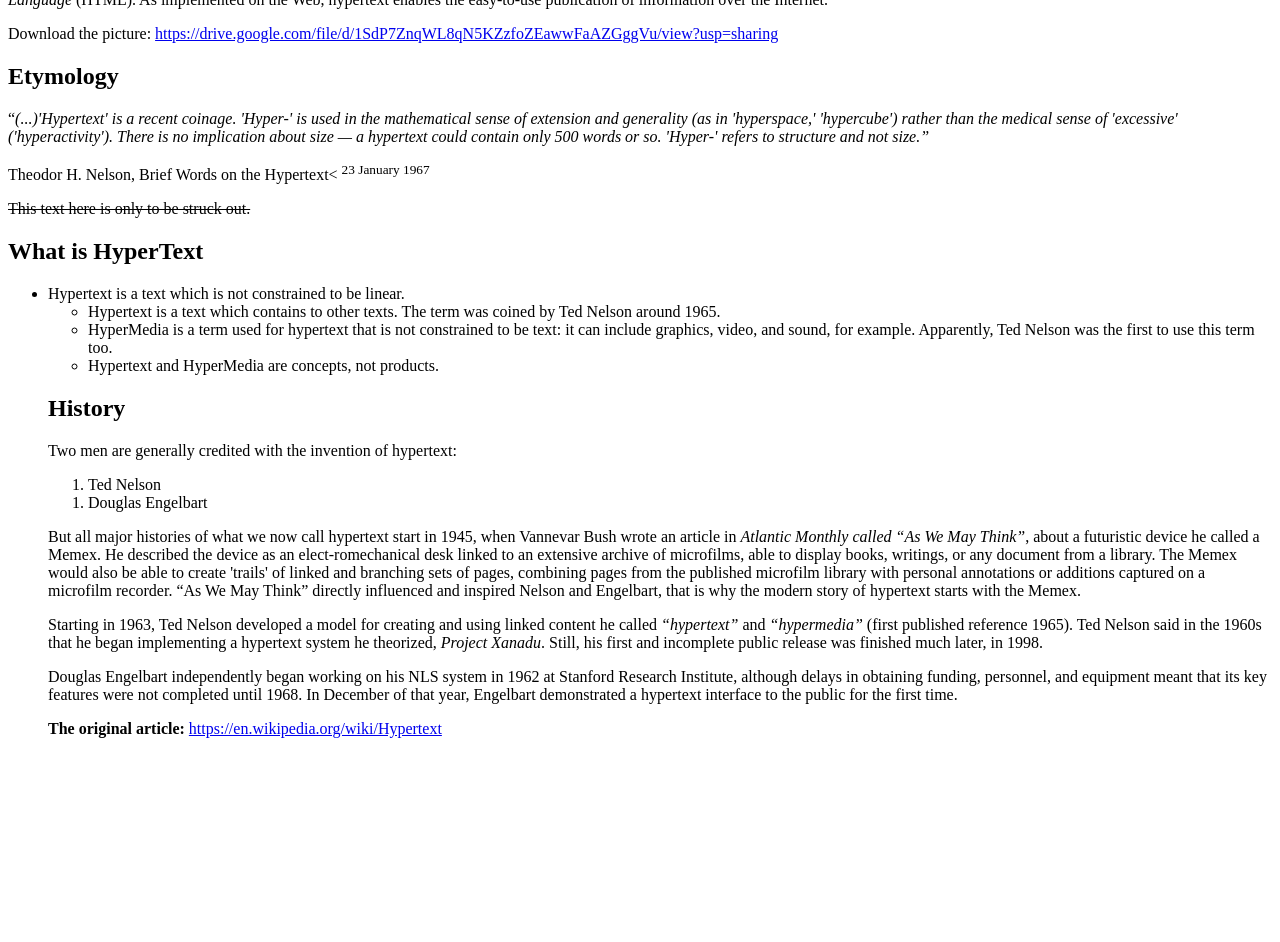
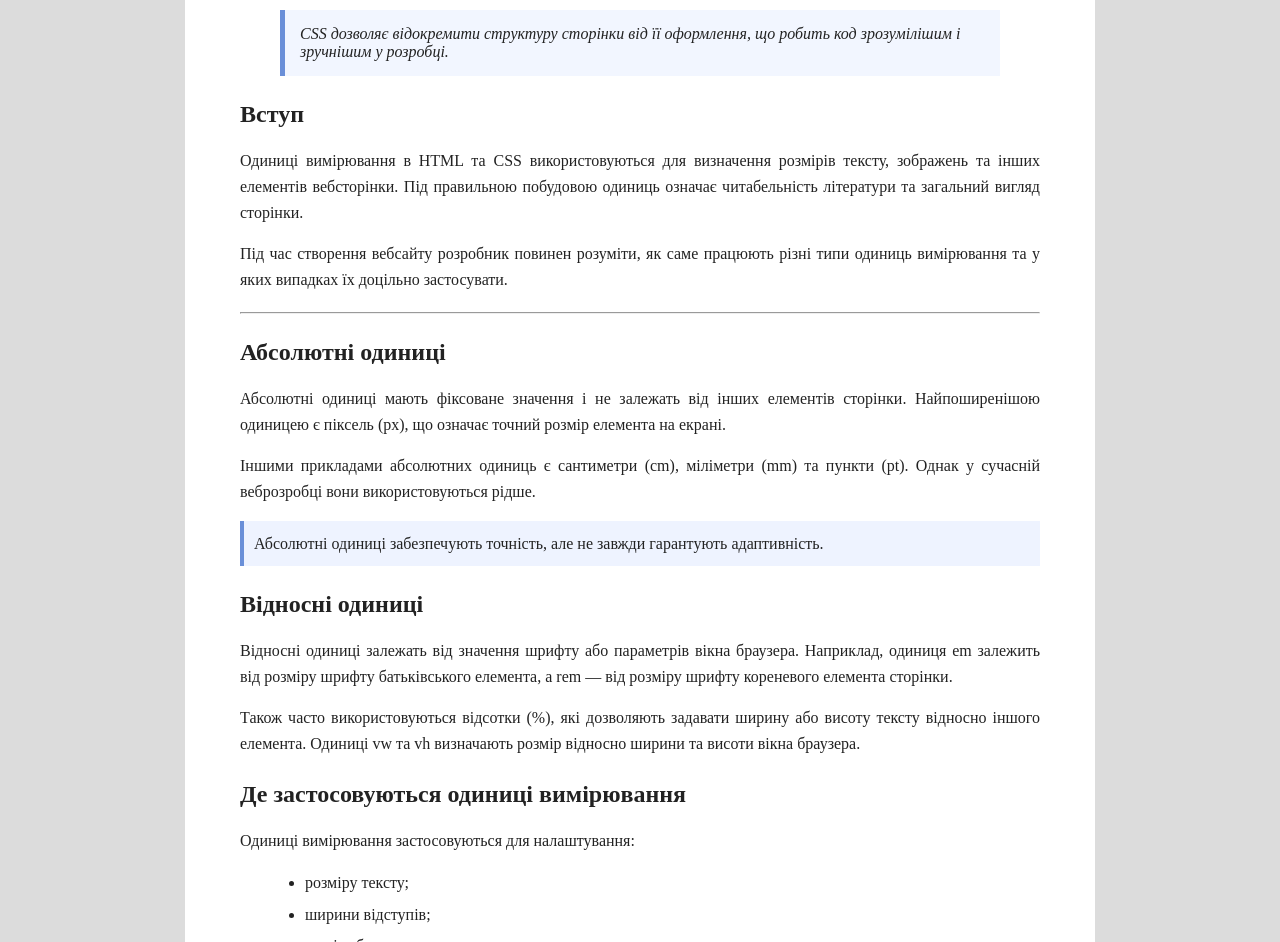
Before and after one commit to nadin110820-sketch/Web, a plain HTML site: page index.html in a window 1280 px wide. Shown: the part 143-1085 px from the top of the page. Before the commit the page ends 897 px from the top, so only its background shows below. Drawn offline with Linux system fonts and the light colour scheme.

Commit message:
Add files via upload

```diff
--- a/index.html
+++ b/index.html
@@ -1,77 +1,130 @@
 <!DOCTYPE html>
-<html lang="en" xmlns="http://www.w3.org/1999/html">
+<html lang="uk">
 <head>
     <meta charset="UTF-8">
-    <title>Hypertext</title>
+    <meta name="viewport" content="width=device-width, initial-scale=1.0">
+    <title>Одиниці вимірювання в HTML та CSS</title>
+
+    <!-- Практична робота №2 — CSS -->
+
+    <link rel="stylesheet" href="style.css">
+
+    <style>
+        .highlight {
+            background-color: #eef3ff;
+            padding: 10px;
+            border-left: 4px solid #6a8fd8;
+        }
+    </style>
+
 </head>
 <body>
-<h1>Hypertext</h1>
-<p> <b>Hypertext</b> is a text displayed on a computer or other electronic devices with references
-    (hyperlinks) to other text that the reader can immediately access. Hypertext documents are
-    interconnected by hyperlinks, which are typically activated by a mouse click, keypress set, or
-    screen touch. Apart from text, the term “hypertext” is also sometimes used to describe tables,
-    images, and other presentational content formats with integrated hyperlinks. Hypertext is one of
-    the key underlying concepts of the <i>World Wide Web</i>, where Web pages are often written in the
-    <i>Hypertext Markup Language</i> (HTML). As implemented on the Web, hypertext enables the
-    easy-to-use publication of information over the Internet.
-</p>
 
-<p> Download the picture: <a href="https://drive.google.com/file/d/1SdP7ZnqWL8qN5KZzfoZEawwFaAZGggVu/view?usp=sharing" target="_blank">https://drive.google.com/file/d/1SdP7ZnqWL8qN5KZzfoZEawwFaAZGggVu/view?usp=sharing</a>
-</p>
+<div class="page">
 
-<h2>Etymology</h2>
-
-<p>“<i>(...)'Hypertext' is a recent coinage. 'Hyper-' is used in the mathematical sense of extension and
-    generality (as in 'hyperspace,' 'hypercube') rather than the medical sense of 'excessive'
-    ('hyperactivity'). There is no implication about size — a hypertext could contain only 500 words
-    or so. 'Hyper-' refers to structure and not size.”</i></p>
-
-<p>Theodor H. Nelson, Brief Words on the Hypertext<
-    <sup>23 January 1967</sup></p>
-
-
-<p><s>This text here is only to be struck out.</s></p>
-
-<h2>What is HyperText</h2>
-<p>
-<ul><li>Hypertext is a text which is not constrained to be linear.</li>
-    <ul><li>Hypertext is a text which contains <a href="links"><a/> to other texts. The term was coined by Ted Nelson around 1965.</li></ul>
-    <ul><li>HyperMedia is a term used for hypertext that is not constrained to be text: it can include
-        graphics, video, and sound, for example. Apparently, Ted Nelson was the first to use this
-        term too.</li></ul>
-    <ul><li>Hypertext and HyperMedia are concepts, not products.</li></ul>
-    </p>
-    <h2>History</h2>
-    <p>
-        Two men are generally credited with the invention of hypertext:
-    <ol><li>Ted Nelson</li></ol>
-    <ol><li>Douglas Engelbart</li></ol>
-    </p>
-    <p>
-        But all major histories of what we now call hypertext start in 1945, when Vannevar Bush wrote
-        an article in <i>Atlantic Monthly called “As We May Think”</i>, about a futuristic device he called a
-        Memex. He described the device as an elect-romechanical desk linked to an extensive archive of
-        microfilms, able to display books, writings, or any document from a library. The Memex would
-        also be able to create 'trails' of linked and branching sets of pages, combining pages from the
-        published microfilm library with personal annotations or additions captured on a microfilm
-        recorder. “As We May Think” directly influenced and inspired Nelson and Engelbart, that is why
-        the modern story of hypertext starts with the Memex.
-    </p>
-    <p>
-        Starting in 1963, Ted Nelson developed a model for creating and using linked content he called
-        <i>“hypertext”</i> and <i>“hypermedia”</i> (first published reference 1965). Ted Nelson said in the 1960s that
-        he began implementing a hypertext system he theorized, <i>Project Xanadu</i>. Still, his first and
-        incomplete public release was finished much later, in 1998.
-    </p>
-    <p>
-        Douglas Engelbart independently began working on his NLS system in 1962 at Stanford
-        Research Institute, although delays in obtaining funding, personnel, and equipment meant that
-        its key features were not completed until 1968. In December of that year, Engelbart
-        demonstrated a hypertext interface to the public for the first time.
-    </p>
-    <p><b>The original article:</b> <a href="https://en.wikipedia.org/wiki/Hypertext" target="_blank">https://en.wikipedia.org/wiki/Hypertext</a> </p>
+    <h1>Одиниці вимірювання в HTML та CSS</h1>
 
 
 
+    <blockquote>
+        CSS дозволяє відокремити структуру сторінки від її оформлення,
+        що робить код зрозумілішим і зручнішим у розробці.
+    </blockquote>
+
+    <h2>Вступ</h2>
+
+    <p>
+        Одиниці вимірювання в HTML та CSS використовуються для визначення розмірів тексту,
+        зображень та інших елементів вебсторінки. Під правильною побудовою одиниць
+        означає читабельність літератури та загальний вигляд сторінки.
+    </p>
+
+    <p>
+        Під час створення вебсайту розробник повинен розуміти, як саме працюють різні
+        типи одиниць вимірювання та у яких випадках їх доцільно застосувати.
+    </p>
+
+    <hr>
+
+    <h2>Абсолютні одиниці</h2>
+    <p>
+        Абсолютні одиниці мають фіксоване значення і не залежать від інших елементів
+        сторінки. Найпоширенішою одиницею є піксель (px), що означає точний розмір
+        елемента на екрані.
+    </p>
+
+    <p>
+        Іншими прикладами абсолютних одиниць є сантиметри (cm), міліметри (mm)
+        та пункти (pt). Однак у сучасній веброзробці вони використовуються рідше.
+    </p>
+
+    <p class="highlight">
+        Абсолютні одиниці забезпечують точність, але не завжди гарантують адаптивність.
+    </p>
+
+    <h2>Відносні одиниці</h2>
+    <p>
+        Відносні одиниці залежать від значення шрифту або параметрів вікна браузера.
+        Наприклад, одиниця em залежить від розміру шрифту батьківського елемента,
+        а rem — від розміру шрифту кореневого елемента сторінки.
+    </p>
+
+    <p>
+        Також часто використовуються відсотки (%), які дозволяють задавати ширину або
+        висоту тексту відносно іншого елемента. Одиниці vw та vh визначають розмір
+        відносно ширини та висоти вікна браузера.
+    </p>
+
+    <h2>Де застосовуються одиниці вимірювання</h2>
+
+    <p>Одиниці вимірювання застосовуються для налаштування:</p>
+
+    <ul>
+        <li>розміру тексту;</li>
+        <li>ширини відступів;</li>
+        <li>межі зображень;</li>
+        <li>міжрядкового інтервалу;</li>
+        <li>відступу першого рядка абзацу.</li>
+    </ul>
+
+    <p>
+        Вибір правильної одиниці дозволяє зробити сторінку більш зручною для читання
+        та адаптивною до різних пристроїв.
+    </p>
+
+    <h2>Додаткові матеріали</h2>
+    <p>
+        Більше деталей щодо відповідних тем можна знайти на офіційних ресурсах:
+    </p>
+
+    <p>
+        <a href="https://www.w3schools.com/css/" target="_blank">
+            Довідник W3Schools по CSS
+        </a>
+    </p>
+    <p>
+        <a href="https://developer.mozilla.org/uk/docs/Web/CSS" target="_blank">
+            Документація CSS на MDN Web Docs
+        </a>
+    </p>
+
+    <h2>Ілюстрації</h2>
+
+    <figure>
+        <img src="images/Screenshot_6.png" alt="Зображення 1">
+        <figcaption>Рис. 1. Приклад зміни розміру тексту</figcaption>
+    </figure>
+
+    <figure>
+        <img src="images/Screenshot_1.png" alt="Зображення 2">
+        <figcaption>Рис. 2. Порівняння одиниць вимірювання</figcaption>
+    </figure>
+
+    <figure>
+        <img src="images/Screenshot_2.png" alt="Зображення 3">
+        <figcaption>Рис. 3. Вплив одиниць вимірювання на розміри блоків</figcaption>
+    </figure>
+
+</div>
 </body>
 </html>
--- /dev/null
+++ b/style.css
@@ -0,0 +1,67 @@
+body {
+    margin: 0;
+    padding: 30px 0;
+    background-color: #dcdcdc;
+    font-family: "Times New Roman", serif;
+    color: #222;
+}
+
+.page {
+    width: 800px;
+    margin: auto;
+    background-color: white;
+    padding: 40px 55px;
+}
+
+h1 {
+    text-align: center;
+    color: #2a4ea3;
+    margin-bottom: 25px;
+}
+
+h2 {
+    margin-top: 25px;
+}
+
+p {
+    text-align: justify;
+    line-height: 1.6;
+    font-size: 16px;
+}
+
+ul {
+    margin-left: 25px;
+    line-height: 1.6;
+}
+
+li {
+    margin-bottom: 6px;
+}
+
+hr {
+    margin: 20px 0;
+}
+figure {
+    text-align: center;
+    margin: 25px 0;
+}
+
+img {
+    width: 300px;
+    border: 2px solid #999;
+    padding: 6px;
+    background: white;
+}
+
+figcaption {
+    margin-top: 8px;
+    font-size: 14px;
+    color: #555;
+}
+blockquote {
+    margin: 20px 40px;
+    padding: 15px;
+    background-color: #f2f6ff;
+    border-left: 5px solid #6a8fd8;
+    font-style: italic;
+}
```
Also changed, not shown: images/Screenshot_1.png (added), images/Screenshot_2.png (added), images/Screenshot_6.png (added).
